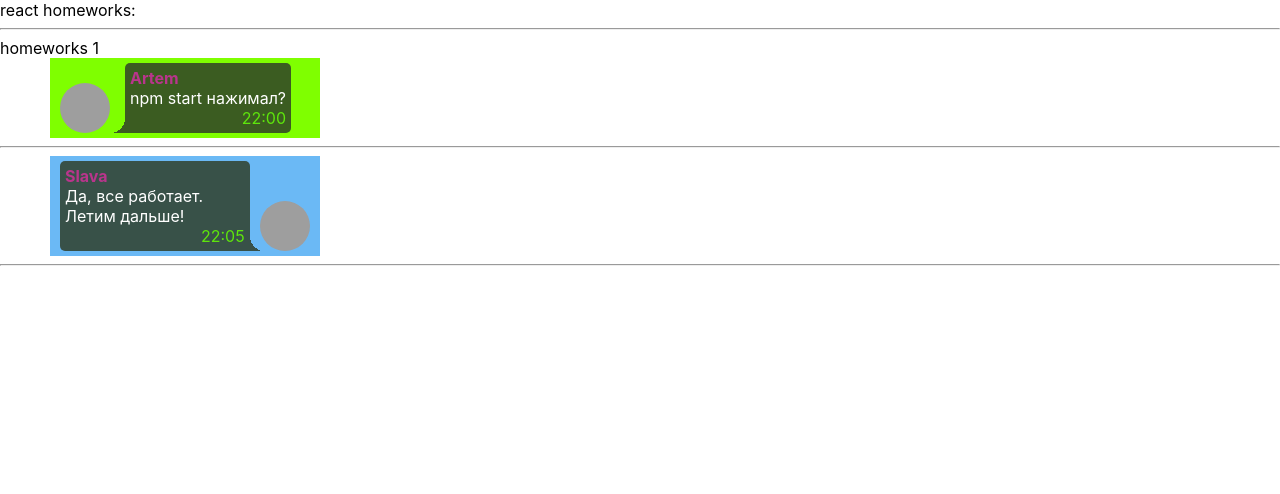
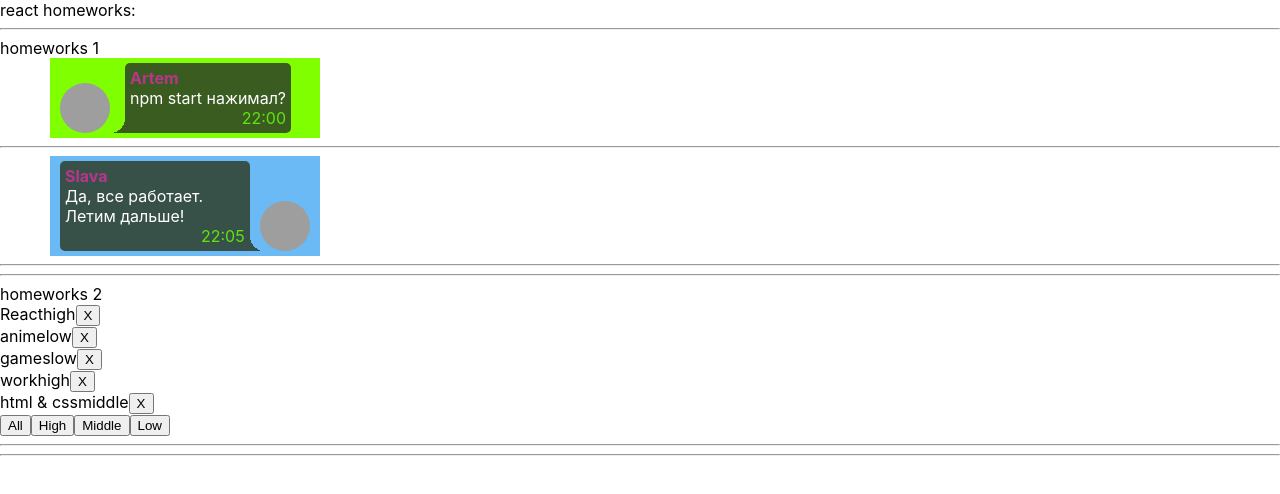
Before and after one commit to SlavaOST-it/homeworks, a React (Create React App) app: page / in a window 1280 px wide. Shown: the top 494 px of the page. Built offline with nearby package versions, Linux system fonts and the light colour scheme; grey boxes are pictures that could not be loaded.

Commit message:
Add HW1 and HW2

```diff
--- a/src/p1-main/m1-ui/u1-app/App.tsx
+++ b/src/p1-main/m1-ui/u1-app/App.tsx
@@ -1,14 +1,14 @@
 import React from 'react'
 import s from './App.module.css'
 import HW1 from '../../../p2-homeworks/h1/HW1'
-// import HW2 from '../../../p2-homeworks/h2/HW2'
+import HW2 from '../../../p2-homeworks/h2/HW2'
 
 function App() {
     return (
         <div className={s.App}>
             <div>react homeworks:</div>
             <HW1/>
-            {/*<HW2/>*/}
+            <HW2/>
             {/*<HW3/>*/}
             {/*<HW4/>*/}
             {/*<HW5/>*/}
```
